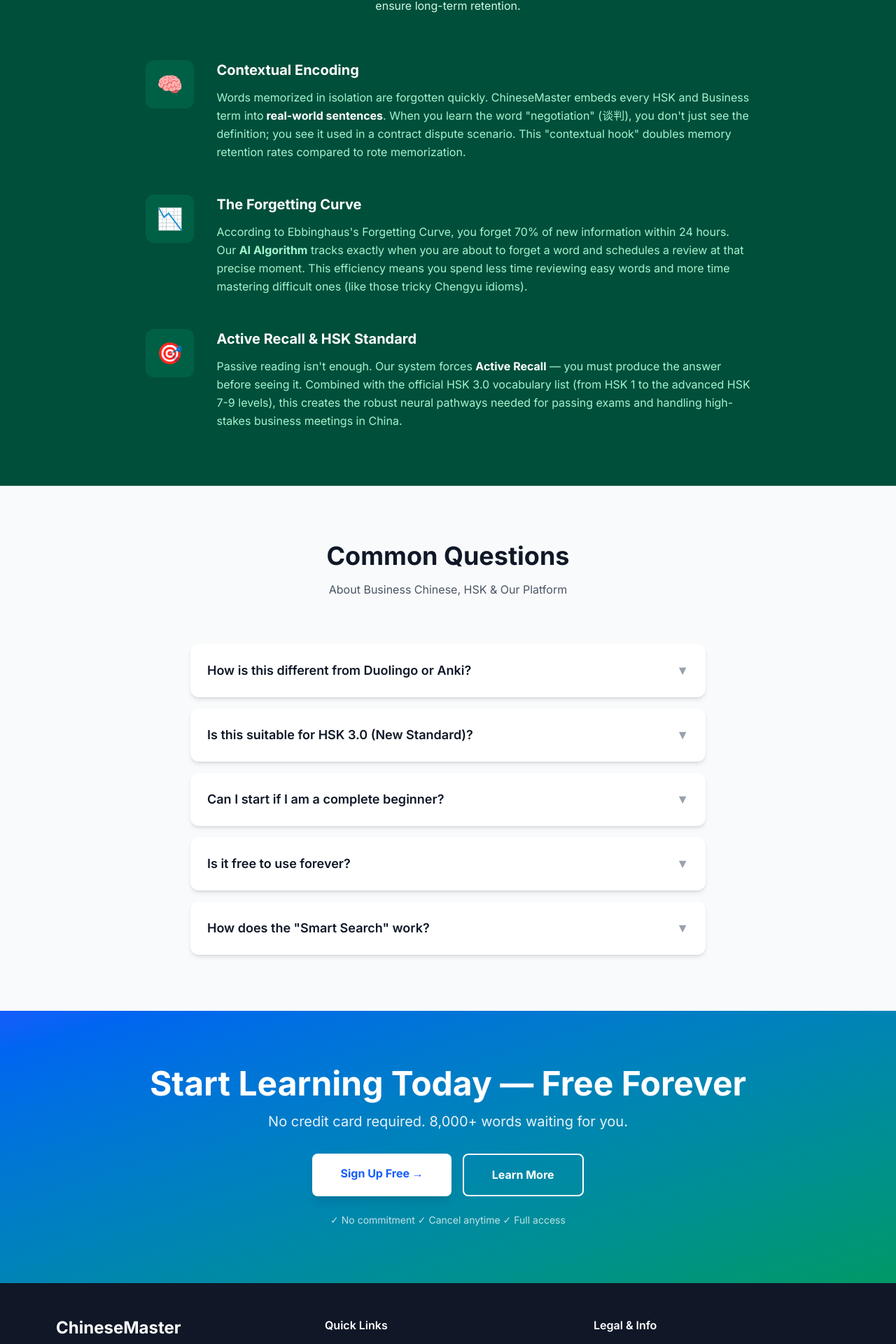
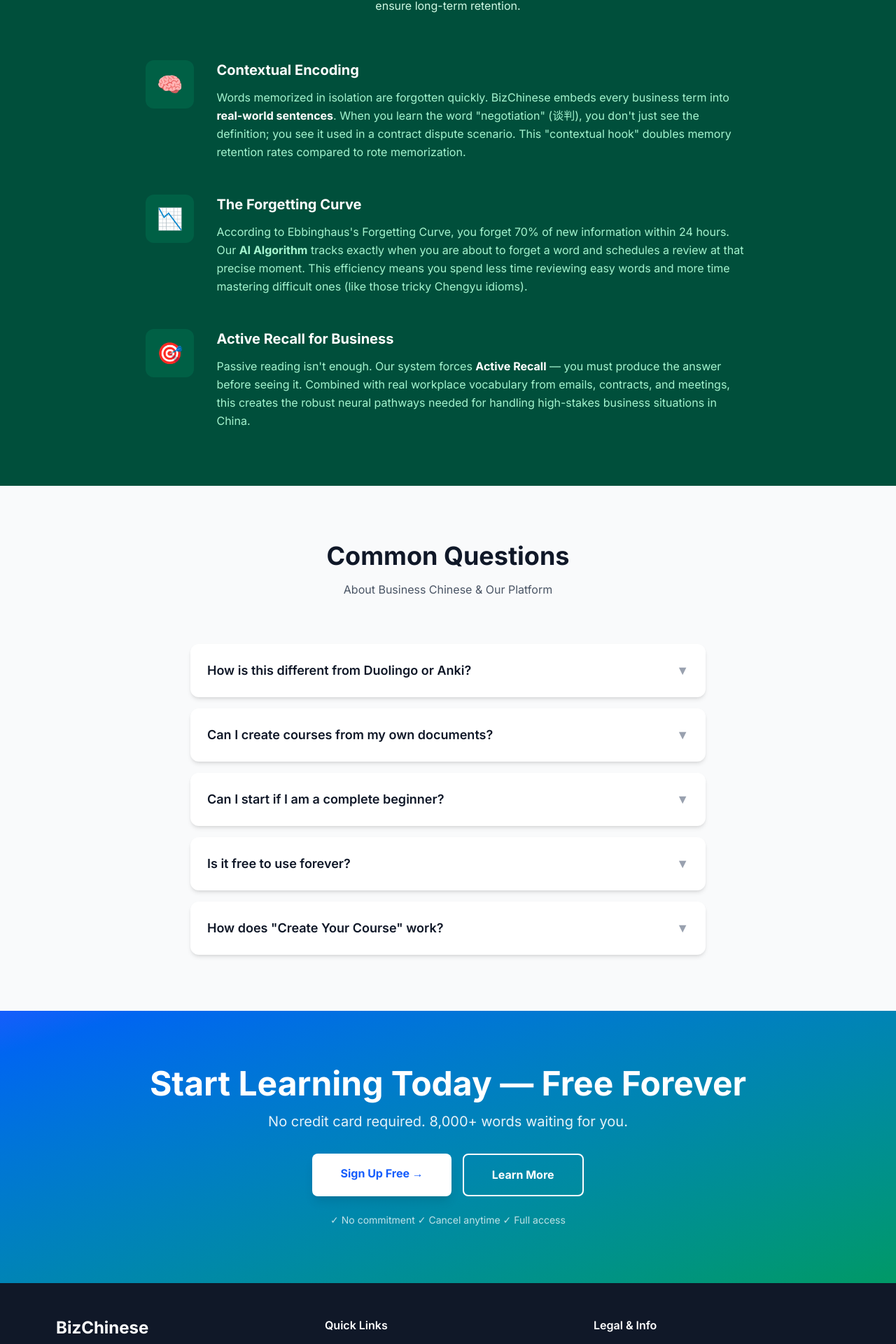
Before and after one commit to MAjunjie0415/chinese-master, a Next.js app: page / in a window 1280 px wide. Shown: the part 3376-5296 px from the top of the page at 70% size. Built offline with nearby package versions, Linux system fonts and the light colour scheme; no server answers.

Commit message:
fix: Remove all remaining HSK references from homepage
- Update Science section: BizChinese branding, remove HSK
- Update FAQ: Replace HSK questions with Create Course
- Update FAQ: Recommend business courses instead of HSK 1
- Update Footer: BizChinese branding

```diff
--- a/app/page.tsx
+++ b/app/page.tsx
@@ -326,7 +326,7 @@ export default async function Home() {
               <div>
                 <h3 className="text-xl font-bold text-white mb-3">Contextual Encoding</h3>
                 <p className="text-emerald-200 leading-relaxed">
-                  Words memorized in isolation are forgotten quickly. ChineseMaster embeds every HSK and Business term into
+                  Words memorized in isolation are forgotten quickly. BizChinese embeds every business term into
                   <strong className="text-white"> real-world sentences</strong>. When you learn the word "negotiation" (谈判),
                   you don't just see the definition; you see it used in a contract dispute scenario. This "contextual hook" doubles
                   memory retention rates compared to rote memorization.
@@ -356,12 +356,12 @@ export default async function Home() {
                 <span className="text-3xl">🎯</span>
               </div>
               <div>
-                <h3 className="text-xl font-bold text-white mb-3">Active Recall & HSK Standard</h3>
+                <h3 className="text-xl font-bold text-white mb-3">Active Recall for Business</h3>
                 <p className="text-emerald-200 leading-relaxed">
                   Passive reading isn't enough. Our system forces <strong className="text-white">Active Recall</strong> —
-                  you must produce the answer before seeing it. Combined with the official HSK 3.0 vocabulary list
-                  (from HSK 1 to the advanced HSK 7-9 levels), this creates the robust neural pathways needed for
-                  passing exams and handling high-stakes business meetings in China.
+                  you must produce the answer before seeing it. Combined with real workplace vocabulary from emails,
+                  contracts, and meetings, this creates the robust neural pathways needed for
+                  handling high-stakes business situations in China.
                 </p>
               </div>
             </div>
@@ -376,7 +376,7 @@ export default async function Home() {
             Common Questions
           </h2>
           <p className="text-center text-gray-600 mb-16">
-            About Business Chinese, HSK & Our Platform
+            About Business Chinese & Our Platform
           </p>
 
           <div className="space-y-4">
@@ -387,8 +387,8 @@ export default async function Home() {
                 <span className="text-gray-400 group-open:rotate-180 transition-transform">▼</span>
               </summary>
               <p className="mt-4 text-gray-600 leading-relaxed">
-                Unlike general apps (Duolingo), ChineseMaster is built <strong>specifically for professionals</strong>.
-                We focus on high-value Business vocab and HSK exam prep, not "the apple is red".
+                Unlike general apps (Duolingo), BizChinese is built <strong>specifically for professionals</strong>.
+                We focus on high-value business vocabulary for real workplace scenarios, not "the apple is red".
                 Unlike Anki, you don't need to build decks — our AI curators have already selected the 8,000 most important words
                 and example sentences for you.
               </p>
@@ -397,13 +397,13 @@ export default async function Home() {
             {/* FAQ Item 2 */}
             <details className="bg-white p-6 rounded-xl shadow-md group">
               <summary className="font-semibold text-lg cursor-pointer text-gray-900 flex justify-between items-center">
-                Is this suitable for HSK 3.0 (New Standard)?
+                Can I create courses from my own documents?
                 <span className="text-gray-400 group-open:rotate-180 transition-transform">▼</span>
               </summary>
               <p className="mt-4 text-gray-600 leading-relaxed">
-                Yes! We have updated our word banks to align with the new <strong>HSK 3.0 standards</strong>.
-                Whether you are aiming for the basics (Level 1-3) or the advanced translation bands (Level 7-9),
-                our corpus covers the required vocabulary, characters, and grammar points demanded by the new exam format.
+                Yes! Our <strong>Create Your Course</strong> feature lets you upload any Chinese text —
+                emails, contracts, meeting notes, or chat logs. Our AI extracts vocabulary, matches it with our dictionary,
+                and generates a personalized course just for you.
               </p>
             </details>
 
@@ -414,9 +414,8 @@ export default async function Home() {
                 <span className="text-gray-400 group-open:rotate-180 transition-transform">▼</span>
               </summary>
               <p className="mt-4 text-gray-600 leading-relaxed">
-                Absolutely. We recommend starting with the <strong>HSK 1 Course</strong>.
-                It introduces the phonetic system (Pinyin), tones, and the first 150 essential words.
-                The interface helps you build confidence before moving into complex business scenarios.
+                Absolutely. We recommend starting with the <strong>Office Daily</strong> or <strong>Business Socializing</strong> courses.
+                They introduce essential workplace phrases with pinyin and audio. The interface builds confidence before moving into complex scenarios like negotiations.
               </p>
             </details>
 
@@ -437,14 +436,14 @@ export default async function Home() {
             {/* FAQ Item 5 */}
             <details className="bg-white p-6 rounded-xl shadow-md group">
               <summary className="font-semibold text-lg cursor-pointer text-gray-900 flex justify-between items-center">
-                How does the "Smart Search" work?
+                How does "Create Your Course" work?
                 <span className="text-gray-400 group-open:rotate-180 transition-transform">▼</span>
               </summary>
               <p className="mt-4 text-gray-600 leading-relaxed">
-                Our "Research 2.0" engine uses vector embeddings. This means you can search for a concept like
-                "words to use when angry in a meeting" or "polite decline via email", and our AI will understand
-                the <strong>semantic meaning</strong>, not just keyword matching. It retrieves the most culturally appropriate
-                business terms for your specific context.
+                Paste any Chinese text (email, contract, meeting notes) and our AI analyzes it.
+                We extract unique vocabulary, match it with our dictionary for pinyin and translations,
+                filter out words you've already mastered, and create a <strong>custom course</strong>
+                with just the new words you need to learn.
               </p>
             </details>
           </div>
@@ -521,9 +520,9 @@ export default async function Home() {
           <div className="grid md:grid-cols-3 gap-8 mb-8">
             {/* Brand */}
             <div>
-              <h3 className="text-2xl font-bold text-white mb-4">ChineseMaster</h3>
+              <h3 className="text-2xl font-bold text-white mb-4">BizChinese</h3>
               <p className="text-gray-400 leading-relaxed">
-                The smartest way for foreigners to learn Business Chinese and pass HSK exams.
+                The smartest way for professionals to master Business Chinese.
               </p>
             </div>
 
```
